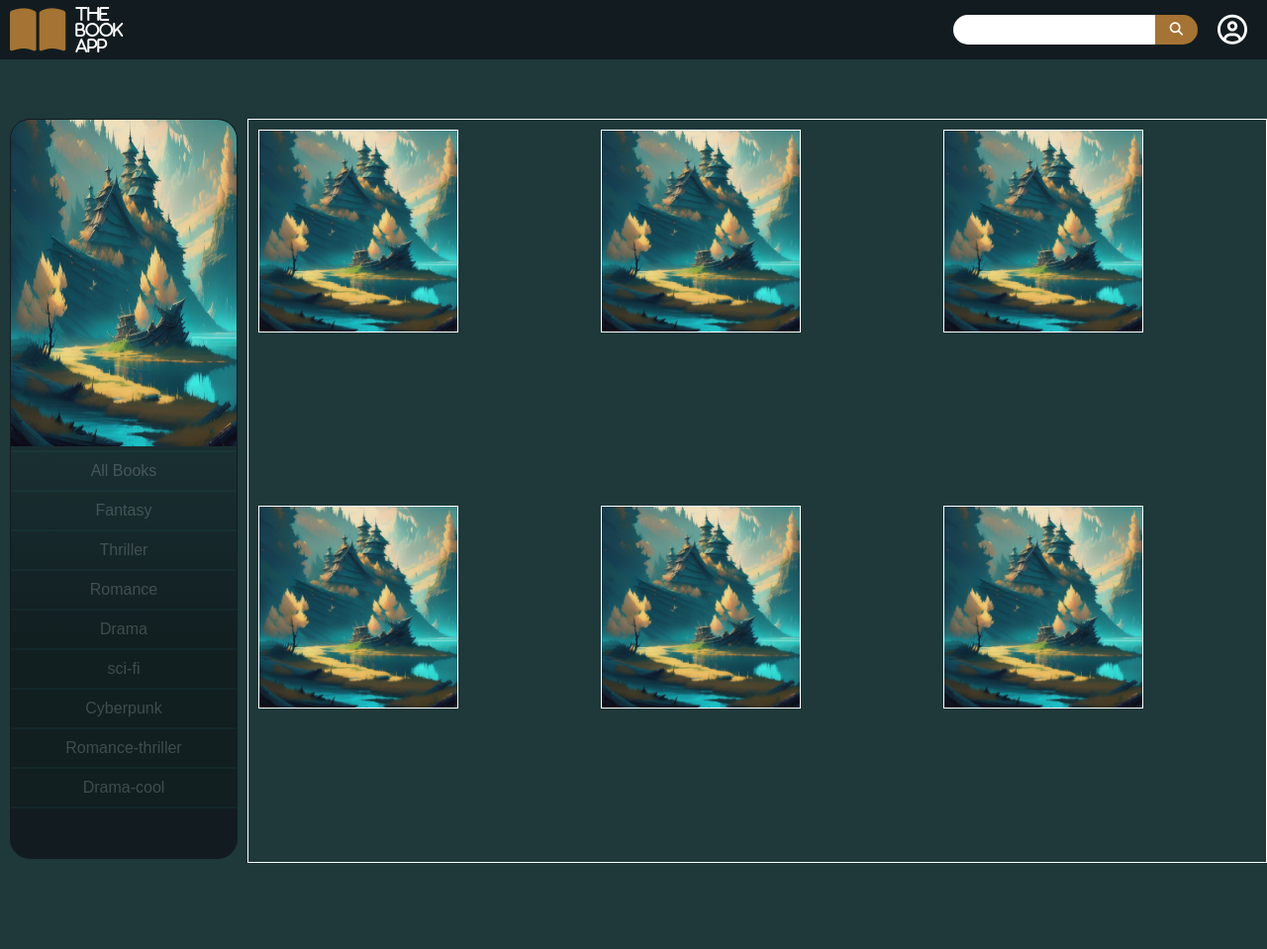
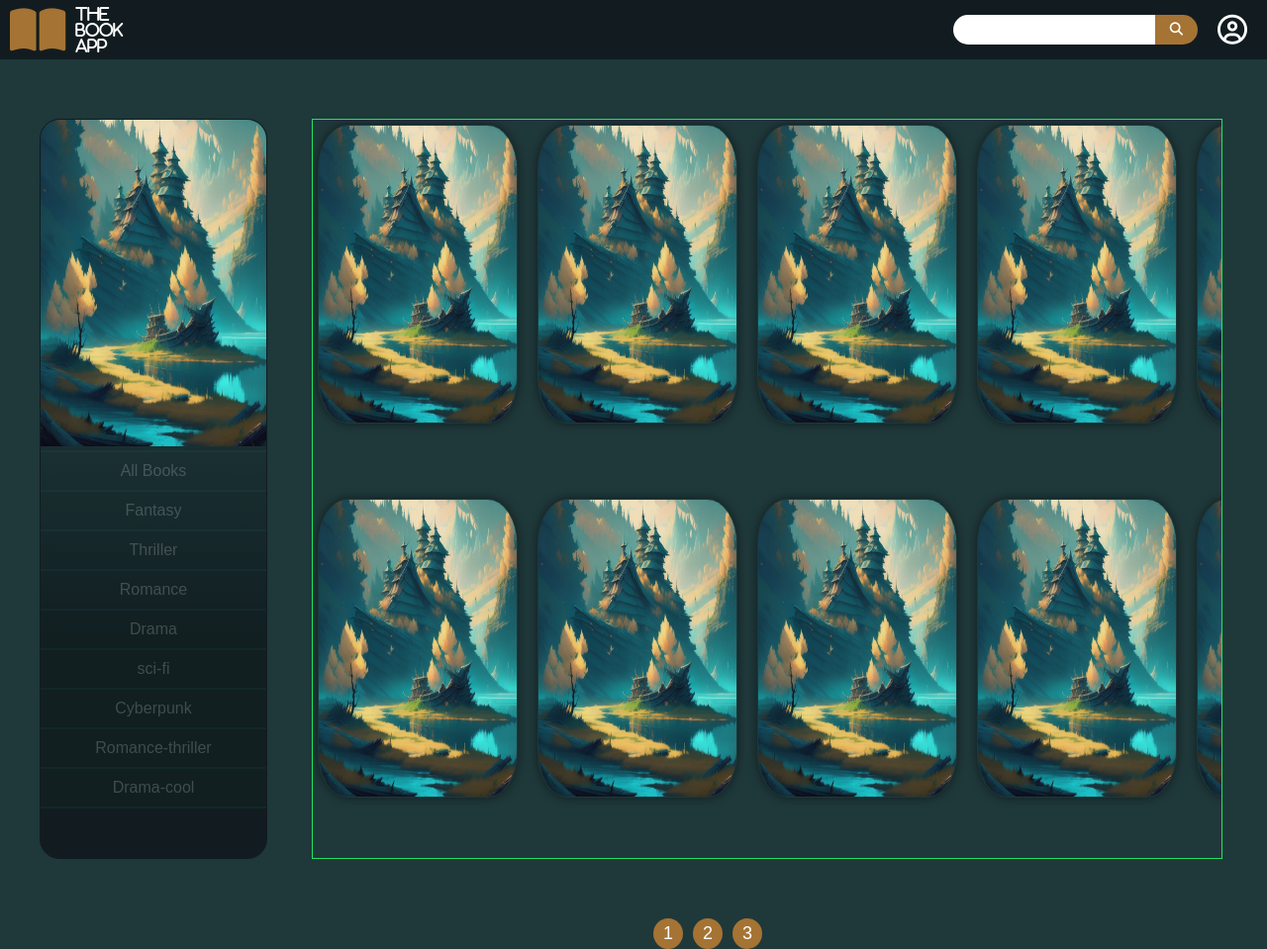
Before and after one commit to liesse97/BooksApp, a plain HTML site: page Fatina/meny.html in a window 1280 px wide. Shown: the whole page at 99% size. Before the commit the page ends 932 px from the top, so only its background shows below. Drawn offline with Linux system fonts and the light colour scheme.

Commit message:
Bunch off tuff jS pages and testbook list

```diff
--- a/Fatina/meny.css
+++ b/Fatina/meny.css
@@ -57,6 +57,18 @@ color:#fff;
 }
 .menu-list-container{
         display: flex;
+       flex-direction: column;
+        margin-left: 30px;
+
+}
+.horizontal{
+        display: flex;  /* To get the 2 div elements side by side  */
+
+}
+.vertical{
+
+        margin-left: 50%;
+        align-items: center;
 }
 
 
@@ -88,21 +100,19 @@ color:#fff;
 }
 
 .book-list-div{
-
-        border: 1px solid white;
-        margin-left: 10px;
-        margin-right: 0px;
+        flex:1;
+        position: relative;
+        border: 1px solid rgb(33, 225, 100);
+        margin-left: 45px;
+        margin-right: 45px;
         margin-bottom: 60px;
         margin-top: 60px;
-        flex:1;
+        display: grid;
+        grid-template-columns: repeat(6, 1fr);
+        grid-gap: 10px;
 
 
-        display: grid;
-        grid-template-columns: repeat(3, 1fr);
-        grid-gap: 10px;
-
-        height:750px;
-        overflow-y: auto; /* Skapar en horisontell scrollbar */
+        overflow-y: auto; /*Skapar en horisontell scrollbar */
         white-space: nowrap; /* Förhindrar att bilderna bryts i flera rader */
 
 }
@@ -111,9 +121,7 @@ color:#fff;
         width: 100%; /* Säkerställer att bilderna inte sträcker sig utanför förälderelementet */
 
       }
-.theme-img{
 
-}
 .img{
         border-radius:20px 20px 0 0;
         width: 100%;
@@ -158,6 +166,42 @@ color:#fff;
         color: rgba(255, 255, 255, 1);
         background-color: #A57333;
         box-shadow: 0 0 10px rgba(0, 0, 0, 0.5);
-        transform: translateX(-30px);
+        transform: translateX(-20px);
         transition: 0.3s ease-in-out;
       }
+      .book-item {
+
+        box-shadow: 0 0 10px rgba(0, 0, 0, 0.5);
+
+        border: 1px solid transparent;
+        border-radius: 15%;
+        padding: 0px;
+        margin: 5px;
+        min-height: 300px;
+        max-height: 300px;
+        max-width: 200px;
+      }
+
+      #pagination {
+        margin-top: 10 px;
+
+      }
+
+
+      .page-button{
+
+        margin:0 5px;
+        padding: 5px 10px;
+        background-color: #A57333;
+        border: none;
+        cursor: pointer;
+        border-radius: 50%;
+        font-style: normal;
+        font-size: large;
+        color: #fff;
+
+
+
+
+
+      }
--- a/Fatina/meny.html
+++ b/Fatina/meny.html
@@ -1,35 +1,48 @@
 <!DOCTYPE html>
 <html>
   <head>
-        <script src="https://kit.fontawesome.com/fbff331600.js" crossorigin="anonymous"></script>
+    <script
+      src="https://kit.fontawesome.com/fbff331600.js"
+      crossorigin="anonymous"
+    ></script>
 
-
-        <meta charset="UTF-8">
-        <meta http-equiv="X-UA-Compatible" content="IE=edge">
-        <meta name="viewport" content="width=device-width, initial-scale=1.0">
+    <meta charset="UTF-8" />
+    <meta http-equiv="X-UA-Compatible" content="IE=edge" />
+    <meta name="viewport" content="width=device-width, initial-scale=1.0" />
     <link rel="stylesheet" href="/Fatina/meny.css" />
     <title>Document</title>
   </head>
   <body>
     <div class="top-menu">
-        <span class="book-app-icon"><i class="fa-solid fa-book-open book-icon" ></i></span>
-        <span class="text fa-solid">The<br>Book<br>App</span>
+      <span class="book-app-icon"
+        ><i class="fa-solid fa-book-open book-icon"></i
+      ></span>
+      <span class="text fa-solid">The<br />Book<br />App</span>
 
       <div class="search-div">
         <form>
-                <input type="text" class="search-input"><button class="search-button"><i class="fa-solid fa-magnifying-glass"></i></button>
+          <input type="text" class="search-input" /><button
+            class="search-button"
+          >
+            <i class="fa-solid fa-magnifying-glass"></i>
+          </button>
         </form>
       </div>
 
-       <span class="user-icon-div"><i class="fa-regular fa-circle-user user-icon"></i></span>
+      <span class="user-icon-div"
+        ><i class="fa-regular fa-circle-user user-icon"></i
+      ></span>
     </div>
 
     <div class="menu-list-container">
+    <div class="horizontal">
       <div class="div1">
-            <div class="theme-img"> <img src="/Fatina/image/fantasyimg.png" class="img"></div>
-            <div class="div2" >
+        <div class="theme-img">
+          <img src="/Fatina/image/fantasyimg.png" class="img" />
+        </div>
+        <div class="div2">
           <button class="button">All Books</button>
-                <button class="button middle" >Fantasy</button>
+          <button class="button middle">Fantasy</button>
           <button class="button middle">Thriller</button>
           <button class="button middle">Romance</button>
           <button class="button middle">Drama</button>
@@ -40,24 +53,95 @@
         </div>
       </div>
 
-    <!--PROBLEM1: Kan inte få det till en skrollbar lista :(
-        PROBLEM2: Kan inte få bilderna till fasta storlekar :(' -->
-        <div class="book-list-div">
-            <img src="/Fatina/image/fantasyimg.png" alt="Book 1" class="book-img">
-            <img src="/Fatina/image/fantasyimg.png" alt="Book 1" class="book-img">
-            <img src="/Fatina/image/fantasyimg.png" alt="Book 1" class="book-img">
-            <img src="/Fatina/image/fantasyimg.png" alt="Book 1" class="book-img">
-            <img src="/Fatina/image/fantasyimg.png" alt="Book 1" class="book-img">
-            <img src="/Fatina/image/fantasyimg.png" alt="Book 1" class="book-img">
+        <!-- Plats där bökerna och sido knapparna kommer att vara -->
+      <div id="book-list" class="book-list-div"></div>
     </div>
-
-
-
-
-
-
+    <div class="vertical">
+      <div id="pagesbutton"></div>
     </div>
     </div>
   </body>
 
+  <script>
+    document.addEventListener("DOMContentLoaded", function () {
+    //   Här ska Book listan från APIn Laddas in.
+      const books = [
+        { title: "Book 1", author: "Author 1", image:"fantasyimg.png"},
+        { title: "Book 2", author: "Author 2" , image:"fantasyimg.png"},
+        { title: "Book 3", author: "Author 3" , image:"fantasyimg.png"},
+        { title: "Book 4", author: "Author 4" , image:"fantasyimg.png"},
+        { title: "Book 5", author: "Author 5" , image:"fantasyimg.png"},
+        { title: "Book 6", author: "Author 6" , image:"fantasyimg.png"},
+        { title: "Book 7", author: "Author 7" , image:"fantasyimg.png"},
+        { title: "Book 8", author: "Author 8" , image:"fantasyimg.png"},
+        { title: "Book 9", author: "Author 9" , image:"fantasyimg.png"},
+        { title: "Book 10", author:"Author 10", image:"fantasyimg.png"},
+        { title: "Book 11", author:"Author 11", image:"fantasyimg.png"},
+        { title: "Book 12", author: "Author 12", image:"fantasyimg.png"},
+        { title: "Book 13", author: "Author 13" , image:"fantasyimg.png"},
+        { title: "Book 14", author: "Author 14" , image:"fantasyimg.png"},
+        { title: "Book 15", author: "Author 15" , image:"fantasyimg.png"},
+        { title: "Book 16", author: "Author 16" , image:"fantasyimg.png"},
+        { title: "Book 17", author: "Author 17" , image:"fantasyimg.png"},
+        { title: "Book 18", author: "Author 18" , image:"fantasyimg.png"},
+        { title: "Book 19", author: "Author 19" , image:"fantasyimg.png"},
+        { title: "Book 20", author: "Author 20" , image:"fantasyimg.png"},
+        { title: "Book 21", author:"Author 21", image:"fantasyimg.png"},
+        { title: "Book 22", author:"Author 22", image:"fantasyimg.png"},
+        { title: "Book 23", author: "Author 23", image:"fantasyimg.png"},
+        { title: "Book 24", author: "Author 24", image:"fantasyimg.png"},
+        { title: "Book 25", author:"Author 25", image:"fantasyimg.png"},
+        { title: "Book 26", author: "Author 26", image:"fantasyimg.png"},
+        { title: "Book 27", author: "Author 27", image:"fantasyimg.png"}
+      ];
+
+
+      const itemsPerPage = 12; //antalet böcker per sida
+      const totalPages = Math.ceil(books.length / itemsPerPage);
+
+      // Function to display books for a specific page
+      function displayBooks(page) {
+        const startIndex = (page - 1) * itemsPerPage;
+        const endIndex = startIndex + itemsPerPage;
+
+        const bookList = document.getElementById("book-list");
+        bookList.innerHTML = ""; // Clear previous content
+
+        for (let i = startIndex; i < endIndex && i < books.length; i++) {
+          const book = books[i];
+          const bookItem = document.createElement("div");
+         //bookItem.classList.add("book-item");
+          bookItem.innerHTML =
+          `<img src="${book.image}" alt="${book.title} Cover" class="book-item">`;
+          bookList.appendChild(bookItem);
+        }
+      }
+
+      // Function to create pagination buttons
+      function createPagination() {
+        const pagination = document.getElementById("pagesbutton");
+        pagination.innerHTML = ""; // Clear previous pagination
+
+        for (let page = 1; page <= totalPages; page++) {
+          const pageButton = document.createElement("button");
+          pageButton.classList.add("page-button");
+          pageButton.textContent = page;
+          pageButton.dataset.page = page;
+          pagination.appendChild(pageButton);
+        }
+      }
+
+      // Initial display
+      displayBooks(1);
+      createPagination();
+
+      // Handle page button clicks
+      document.addEventListener("click", function (event) {
+        if (event.target.classList.contains("page-button")) {
+          const page = parseInt(event.target.dataset.page);
+          displayBooks(page);
+        }
+      });
+    });
+  </script>
 </html>
```
Also changed, not shown: Fatina/fantasyimg.png (added). Lines whose indentation alone changed are shown as unchanged.
